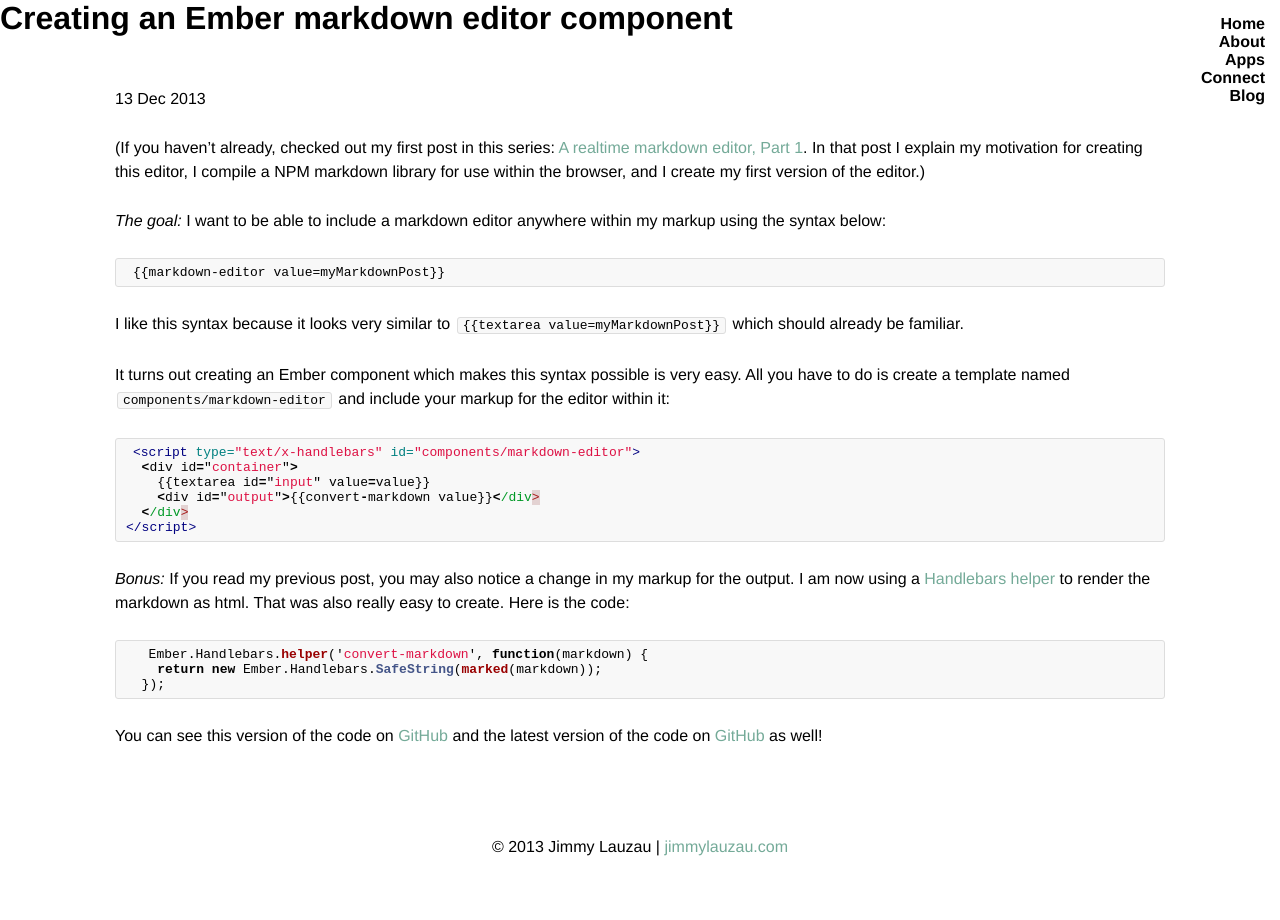
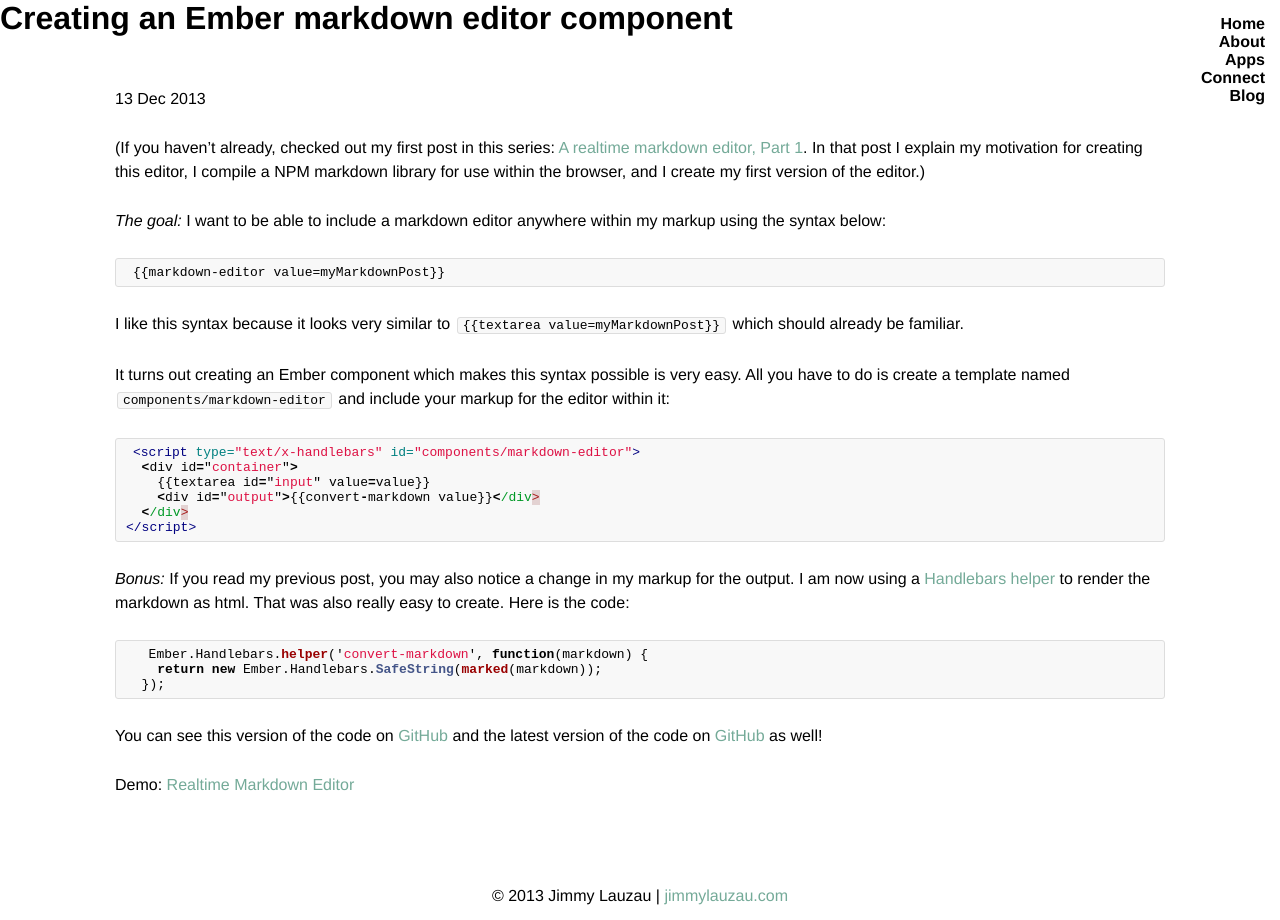
Before and after one commit to jimmay5469/jimmay5469.github.io, a Jekyll site: the page built from _posts/2013-12-13-creating-an-ember-markdown-editor-component.md, in a window 1280 px wide. Built offline with Jekyll 4.4.1, drawn with Linux system fonts in a browser that asks for light colours; Markdown is read by kramdown in place of the engine named in the settings.

Commit message:
adding links to demo

````diff
--- a/_posts/2013-12-13-creating-an-ember-markdown-editor-component.md
+++ b/_posts/2013-12-13-creating-an-ember-markdown-editor-component.md
@@ -34,4 +34,6 @@
 ```
 
 You can see this version of the code on [GitHub](https://github.com/jimmay5469/EmberMarkdownParser/blob/eb38f7c0f854b32f75dd91bfb9f959ace71a9c8c/index.html) and the latest version of the code on [GitHub](https://github.com/jimmay5469/EmberMarkdownParser) as well!
+
+Demo: [Realtime Markdown Editor](/markdown-editor/)
 {% endraw %}
````
Also changed, not shown: _posts/2013-12-10-a-realtime-markdown-editor-part-1.md (+2 -0 lines).
